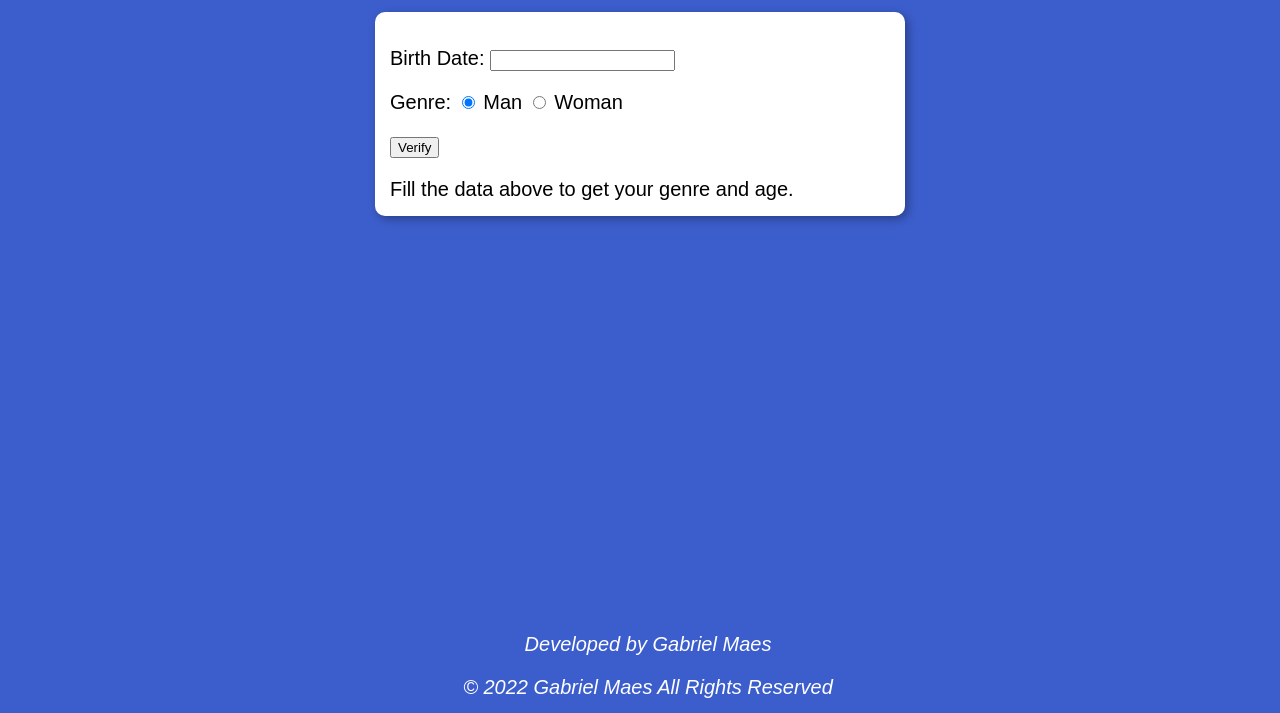
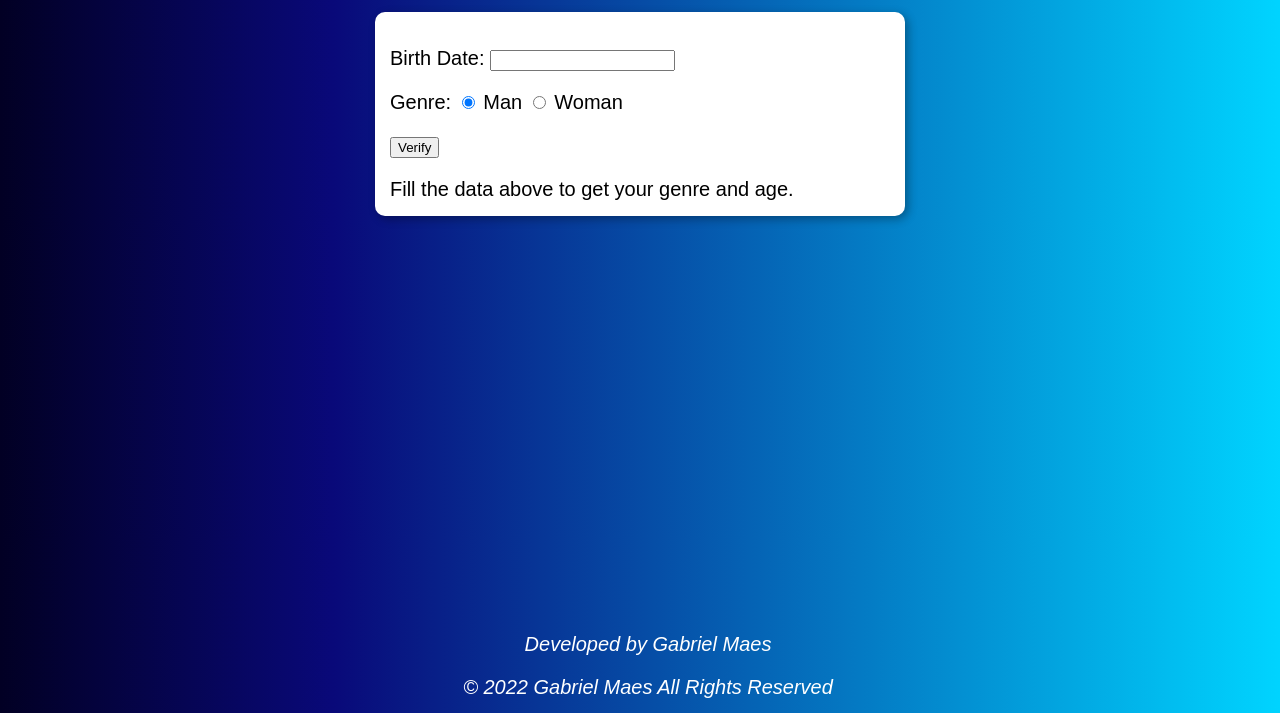
Before and after one commit to gbmaes/age-verificator, a plain HTML site: page index.html in a window 1280 px wide. Shown: the part 87-800 px from the top of the page. Drawn offline with Linux system fonts and the light colour scheme.

Commit message:
update estilo.css

```diff
--- a/estilo.css
+++ b/estilo.css
@@ -1,5 +1,6 @@
 body {
-    background: rgb(60, 94, 204);
+    background: rgb(2,0,36);
+    background: linear-gradient(90deg, rgba(2,0,36,1) 0%, rgba(9,9,121,1) 26%, rgba(0,212,255,1) 100%);
     font: normal 15pt Arial;
 
 }
```
